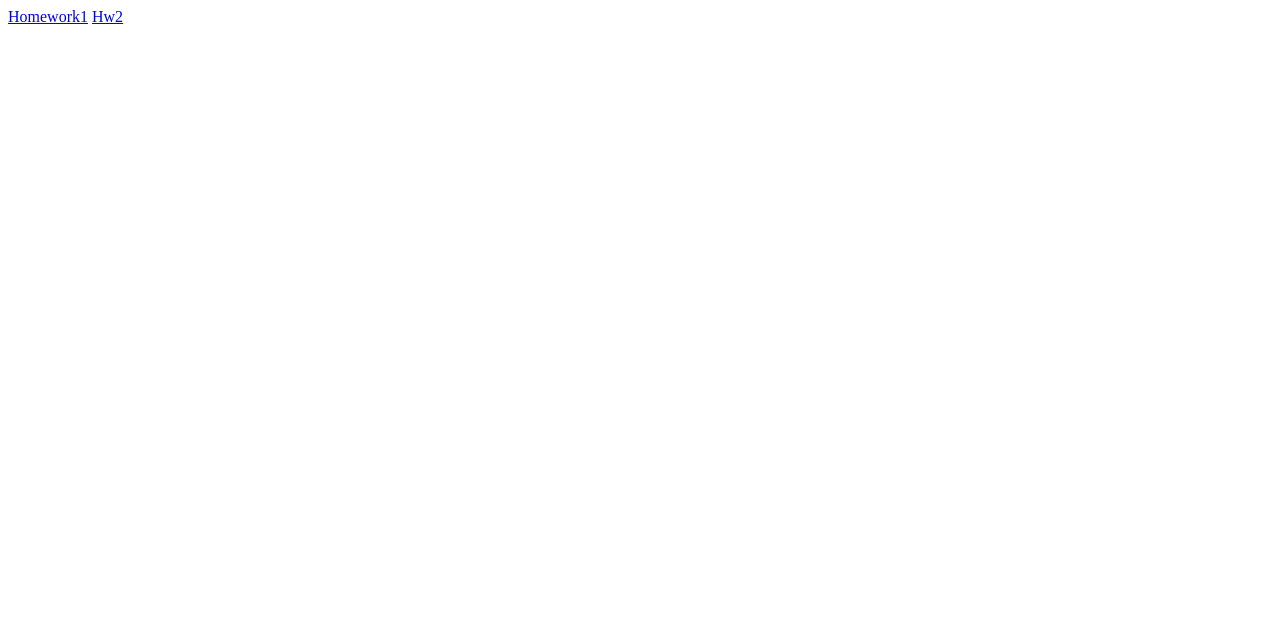
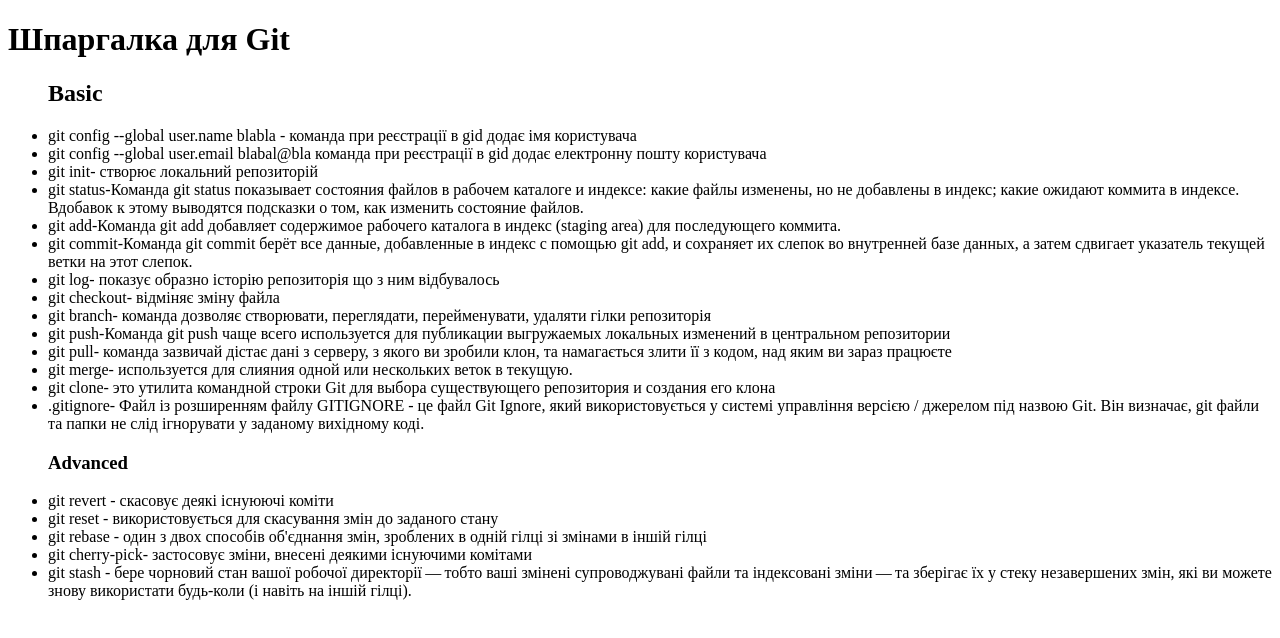
Before and after one commit to Tymruk38/cursor-homework-tymruk_yurii, a plain HTML site: page index.html in a window 1280 px wide. Drawn offline with Linux system fonts and the light colour scheme.

Commit message:
add home work1

```diff
--- a/index.html
+++ b/index.html
@@ -4,10 +4,34 @@
     <meta charset="UTF-8">
     <meta http-equiv="X-UA-Compatible" content="IE=edge">
     <meta name="viewport" content="width=device-width, initial-scale=1.0">
-    <title>Document</title>
+    <title>Git</title>
 </head>
 <body>
-    <a href="./hw1_tymruk/index.html">Homework1</a>
-    <a href="./hw2_tymruk/index2.html">Hw2</a>
+    <div>
+        <h1>Шпаргалка для Git</h1>
+        <ul><h2>Basic</h2>
+                <li>git config --global user.name blabla - команда при реєстрації в gid додає імя користувача</li>
+                <li>git config --global user.email blabal@bla команда при реєстрації в gid додає електронну пошту користувача</li>
+                <li>git init- створює локальний репозиторій</li>
+                <li>git status-Команда git status показывает состояния файлов в рабочем каталоге и индексе: какие файлы изменены, но не добавлены в индекс; какие ожидают коммита в индексе. Вдобавок к этому выводятся подсказки о том, как изменить состояние файлов.</li>
+                <li>git add-Команда git add добавляет содержимое рабочего каталога в индекс (staging area) для последующего коммита.</li>
+                <li>git commit-Команда git commit берёт все данные, добавленные в индекс с помощью git add, и сохраняет их слепок во внутренней базе данных, а затем сдвигает указатель текущей ветки на этот слепок.</li>
+                <li>git log- показує образно історію репозиторія що з ним відбувалось</li>
+                <li>git checkout- відміняє зміну файла</li>
+                <li>git branch- команда дозволяє створювати, переглядати, перейменувати, удаляти гілки репозиторія</li>
+                <li>git push-Команда git push чаще всего используется для публикации выгружаемых локальных изменений в центральном репозитории</li>
+                <li>git pull- команда зазвичай дістає дані з серверу, з якого ви зробили клон, та намагається злити її з кодом, над яким ви зараз працюєте</li>
+                <li>git merge- используется для слияния одной или нескольких веток в текущую.</li>
+                <li>git clone- это утилита командной строки Git для выбора существующего репозитория и создания его клона</li>
+                <li>.gitignore- Файл із розширенням файлу GITIGNORE - це файл Git Ignore, який використовується у системі управління версією / джерелом під назвою Git. Він визначає, git файли та папки не слід ігнорувати у заданому вихідному коді.</li>
+        </ul>
+<ul><h3>Advanced</h3>
+    <li>git revert - скасовує деякі існуюючі коміти</li>
+    <li>git reset - використовується для скасування змін до заданого стану</li>
+    <li>git rebase - один з двох способів об'єднання змін, зроблених в одній гілці зі змінами в іншій гілці</li>
+    <li>git cherry-pick- застосовує зміни, внесені деякими існуючими комітами</li>
+    <li>git stash - бере чорновий стан вашої робочої директорії — тобто ваші змінені супроводжувані файли та індексовані зміни — та зберігає їх у стеку незавершених змін, які ви можете знову використати будь-коли (і навіть на іншій гілці).</li>
+</ul>
+    </div>
 </body>
 </html>
```
Also changed, not shown: hw1_tymruk/index.html (deleted, +0 -37 lines), 2 other files.
